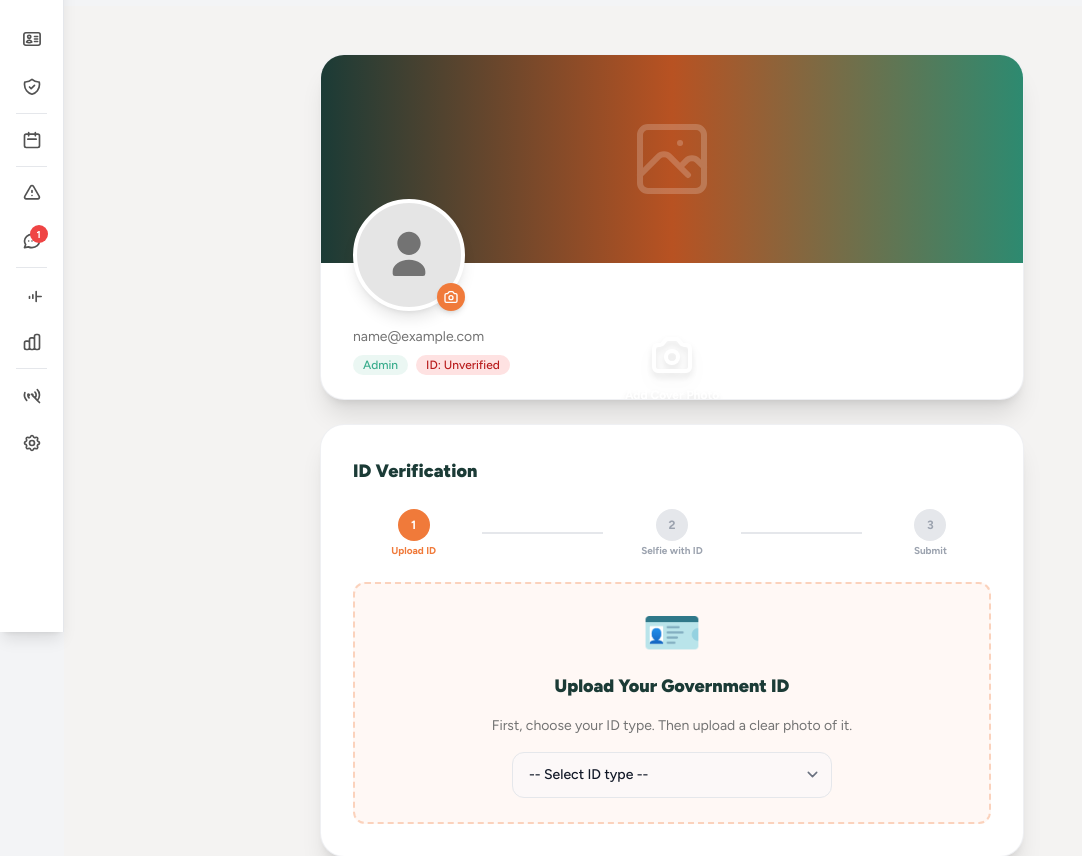
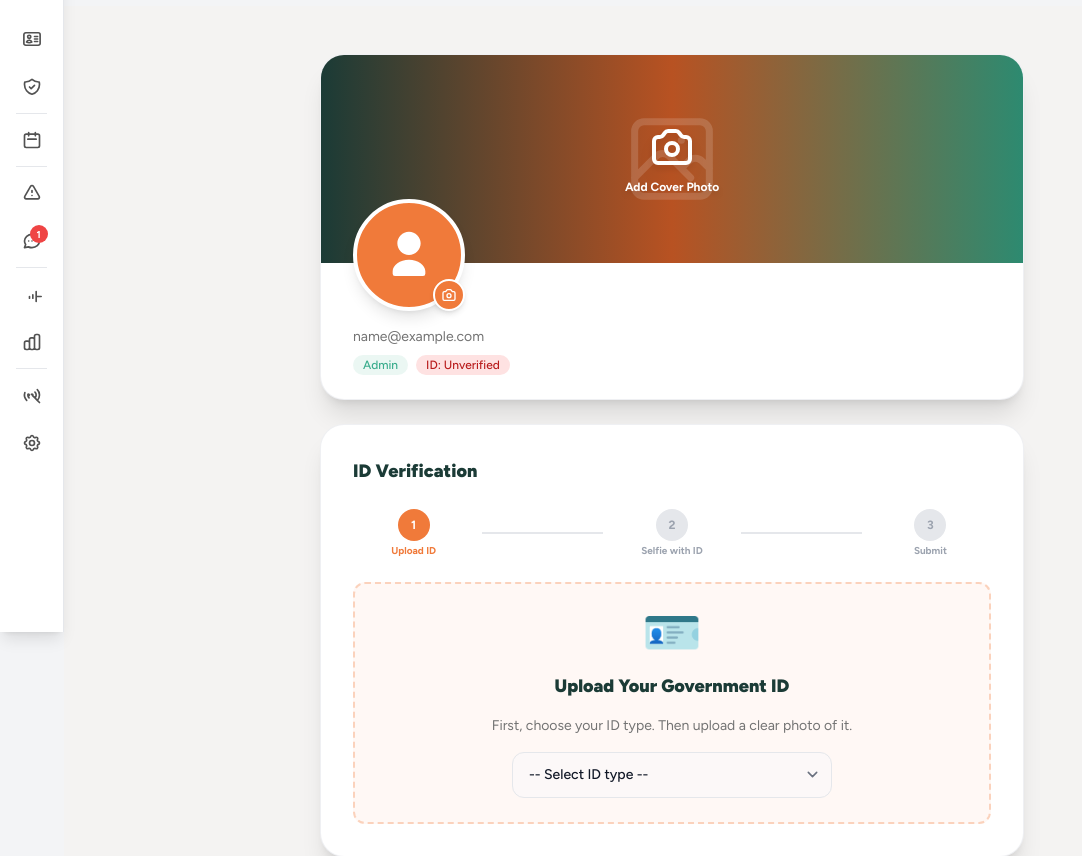
Before and after one commit to joeyampong1/Capstone_Project, a Laravel app: page /profile in a window 1280 px wide. Shown: the part 168-1024 px from the top of the page, without its empty margins (0-1082 px from the left). Run offline with Laravel 12, Linux system fonts and the light colour scheme; the visitor is signed in with stand-in values (Sample User, id 1); data that the repository does not hold is empty; style sheets or scripts are compiled from the project's sources; some libraries are stand-ins or nearby versions.

Commit message:
Center cover photo button and style default user icon in orange and white

```diff
--- a/resources/views/profile/edit.blade.php
+++ b/resources/views/profile/edit.blade.php
@@ -40,8 +40,8 @@
                 <div class="relative h-40 sm:h-52 bg-gradient-to-r from-[#1B3B36] via-primary-700 to-accent-600 dark:from-neutral-800 dark:via-primary-950 dark:to-neutral-900 group">
 
                     @if(!auth()->user()->cover_photo)
-                        <div class="w-full h-full flex items-center justify-center opacity-20 pointer-events-none select-none">
-                            <svg class="w-24 h-24 text-white" fill="none" stroke="currentColor" viewBox="0 0 24 24">
+                        <div class="absolute inset-0 flex items-center justify-center opacity-15 pointer-events-none select-none">
+                            <svg class="w-28 h-28 text-white" fill="none" stroke="currentColor" viewBox="0 0 24 24">
                                 <path stroke-linecap="round" stroke-linejoin="round" stroke-width="1.5"
                                     d="M4 16l4.586-4.586a2 2 0 012.828 0L16 16m-2-2l1.586-1.586a2 2 0 012.828 0L20 14m-6-6h.01M6 20h12a2 2 0 002-2V6a2 2 0 00-2-2H6a2 2 0 00-2 2v12a2 2 0 002 2z"/>
                             </svg>
@@ -55,12 +55,12 @@
                     @endif
 
                     <!-- Cover Camera Trigger & Menu -->
-                    <div class="relative w-full h-full">
+                    <div class="absolute inset-0 z-10">
                         <button type="button"
                             id="coverCameraBtn"
                             aria-haspopup="menu"
                             aria-expanded="false"
-                            class="absolute inset-0 w-full h-full flex flex-col items-center justify-center cursor-pointer
+                            class="w-full h-full flex flex-col items-center justify-center cursor-pointer
                                     bg-black/0 hover:bg-black/30 transition-all duration-300
                                     {{ auth()->user()->cover_photo ? 'opacity-0 hover:opacity-100 focus:opacity-100' : 'opacity-100' }}">
 
@@ -114,7 +114,7 @@
                                     alt="{{ auth()->user()->name }}"
                                     class="w-24 h-24 sm:w-28 sm:h-28 rounded-full object-cover border-4 border-white dark:border-neutral-900 shadow-lg bg-neutral-100 dark:bg-neutral-800">
                             @else
-                                <div class="w-24 h-24 sm:w-28 sm:h-28 rounded-full flex items-center justify-center border-4 border-white dark:border-neutral-900 shadow-lg bg-neutral-200 dark:bg-neutral-800 text-neutral-500 dark:text-neutral-300">
+                                <div class="w-24 h-24 sm:w-28 sm:h-28 rounded-full flex items-center justify-center border-4 border-white dark:border-neutral-900 shadow-lg bg-primary text-white">
                                     <svg class="w-12 h-12 sm:w-14 sm:h-14" fill="currentColor" viewBox="0 0 24 24">
                                         <path d="M12 12c2.761 0 5-2.239 5-5s-2.239-5-5-5-5 2.239-5 5 2.239 5 5 5zm0 2c-3.866 0-7 2.239-7 5v1a1 1 0 001 1h12a1 1 0 001-1v-1c0-2.761-3.134-5-7-5z"/>
                                     </svg>
@@ -125,7 +125,7 @@
                                 id="profileCameraBtn"
                                 aria-haspopup="menu"
                                 aria-expanded="false"
-                                class="absolute bottom-0 right-0 bg-primary hover:bg-primary-600 text-white rounded-full p-1.5 cursor-pointer shadow-md transition"
+                                class="absolute bottom-0 right-0 bg-primary hover:bg-primary-600 text-white rounded-full p-1.5 cursor-pointer shadow-md border-2 border-white dark:border-neutral-900 transition"
                                 title="Photo options">
                                 <svg class="w-4 h-4" fill="none" stroke="currentColor" viewBox="0 0 24 24">
                                     <path stroke-linecap="round" stroke-linejoin="round" stroke-width="2" d="M3 9a2 2 0 012-2h.93a2 2 0 001.664-.89l.812-1.22A2 2 0 0110.07 4h3.86a2 2 0 011.664.89l.812 1.22A2 2 0 0018.07 7H19a2 2 0 012 2v9a2 2 0 01-2 2H5a2 2 0 01-2-2V9z"/>
```
